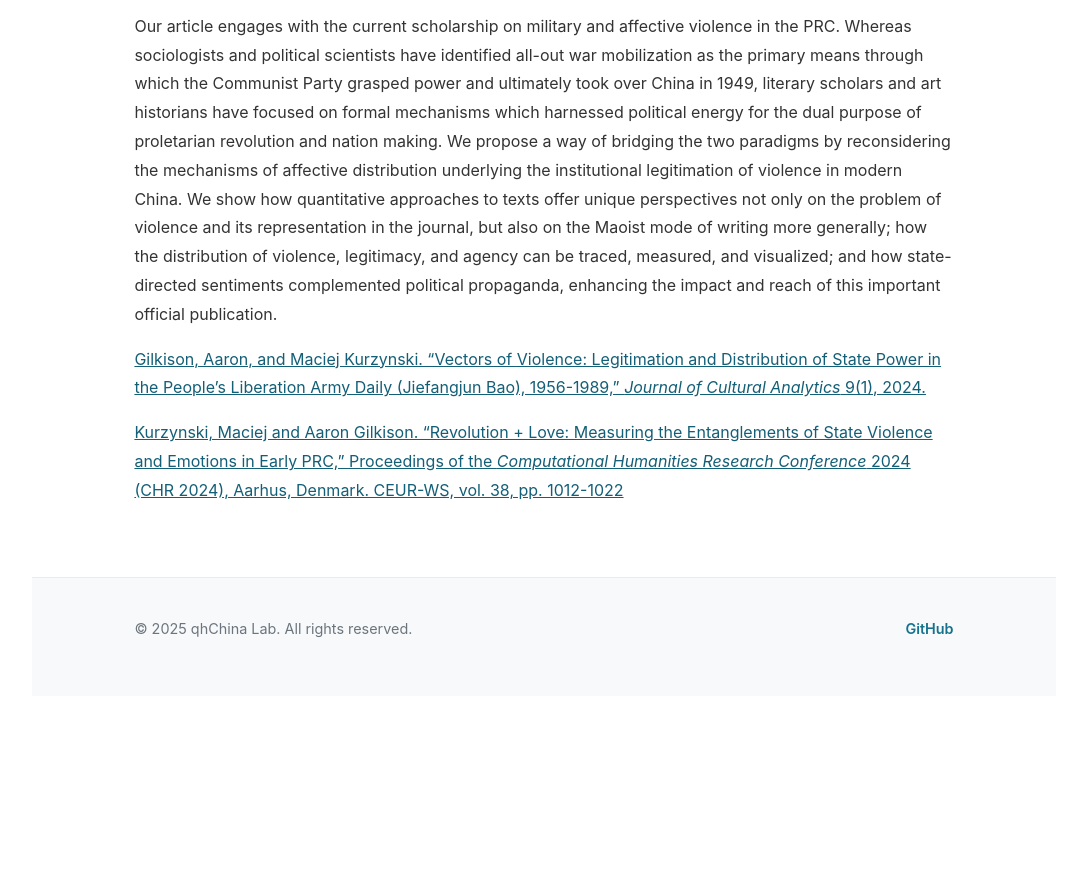
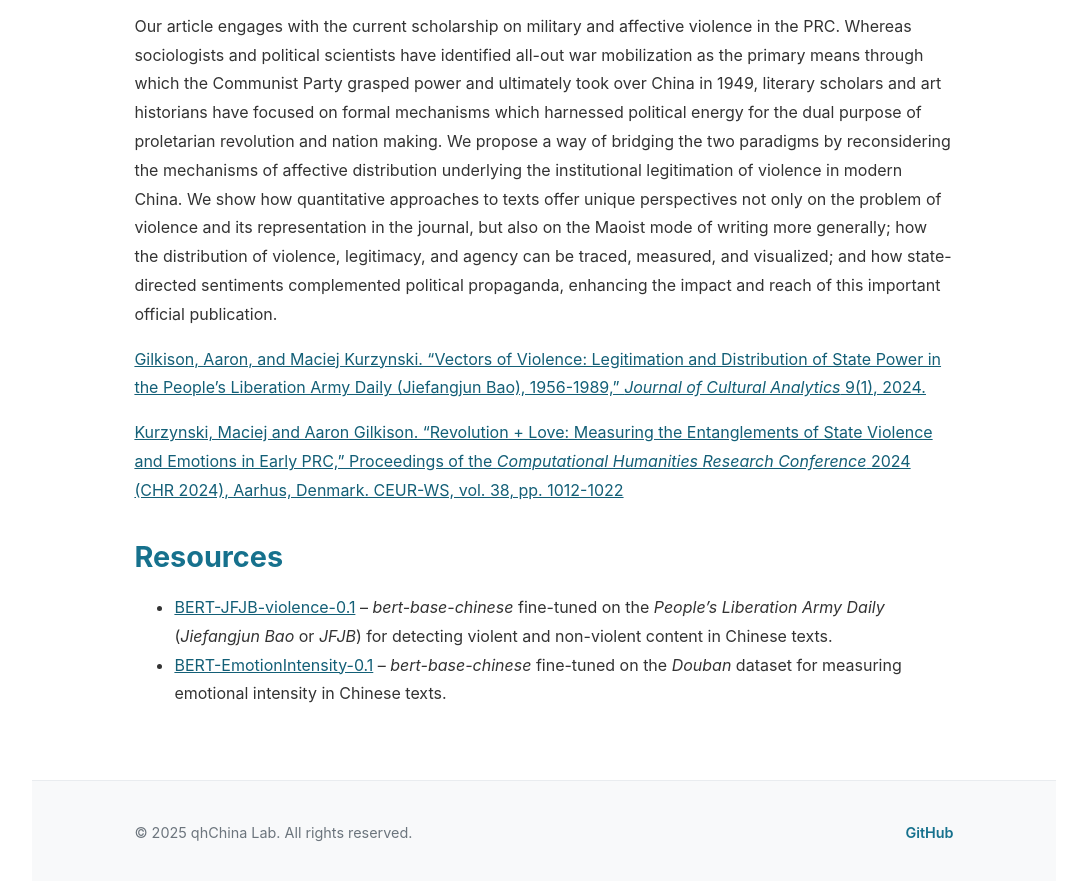
Before and after one commit to mcjkurz/qhchina, a Jekyll site: the page built from docs/projects/vectors-of-violence/index.md, in a window 1280 px wide and 900 px high, scrolled down 2002 px. Shown: the top 881 px of the window, without its empty margins (96-1183 px from the left). Built offline with Jekyll 4.4.1, drawn with Linux system fonts in a browser that asks for light colours; before the commit the page ends 2698 px from its top, so only the background shows below that.

```diff
--- a/docs/_includes/navigation.html
+++ b/docs/_includes/navigation.html
@@ -3,7 +3,6 @@
     <li><a href="{{ '/' | relative_url }}" {% if page.url == '/' %}class="active"{% endif %}>Home</a></li>
     <li><a href="{{ '/about' | relative_url }}" {% if page.url contains '/about' %}class="active"{% endif %}>About</a></li>
     <li><a href="{{ '/projects' | relative_url }}" {% if page.url contains '/projects' %}class="active"{% endif %}>Projects</a></li>
-    <li><a href="{{ '/resources' | relative_url }}" {% if page.url contains '/resources' %}class="active"{% endif %}>Resources</a></li>
     <li><a href="{{ '/public' | relative_url }}" {% if page.url contains '/public' %}class="active"{% endif %}>Public</a></li>
     <li><a href="{{ '/pkg_docs' | relative_url }}" {% if page.url contains '/pkg_docs' %}class="active"{% endif %}>Docs</a></li>
   </ul>
--- a/docs/projects/vectors-of-violence/index.md
+++ b/docs/projects/vectors-of-violence/index.md
@@ -17,3 +17,8 @@
 [Gilkison, Aaron, and Maciej Kurzynski. "Vectors of Violence: Legitimation and Distribution of State Power in the People's Liberation Army Daily (Jiefangjun Bao), 1956-1989," *Journal of Cultural Analytics* 9(1), 2024.](https://culturalanalytics.org/article/115481-vectors-of-violence-legitimation-and-distribution-of-state-power-in-the-_people-s-liberation-army-daily_-_jiefangjun-bao_-1956-1989)
 
 [Kurzynski, Maciej and Aaron Gilkison. "Revolution + Love: Measuring the Entanglements of State Violence and Emotions in Early PRC," Proceedings of the *Computational Humanities Research Conference* 2024 (CHR 2024), Aarhus, Denmark. CEUR-WS, vol. 38, pp. 1012-1022](https://ceur-ws.org/Vol-3834/paper94.pdf)
+
+## Resources
+
+- [BERT-JFJB-violence-0.1](https://huggingface.co/qhchina/BERT-JFJB-violence-0.1) – *bert-base-chinese* fine-tuned on the *People's Liberation Army Daily* (*Jiefangjun Bao* or *JFJB*) for detecting violent and non-violent content in Chinese texts.
+- [BERT-EmotionIntensity-0.1](https://huggingface.co/qhchina/BERT-EmotionIntensity-0.1) – *bert-base-chinese* fine-tuned on the *Douban* dataset for measuring emotional intensity in Chinese texts.
```
Also changed, not shown: docs/projects/index.md (+1 -1 lines), docs/resources/index.md (deleted, +0 -23 lines).
